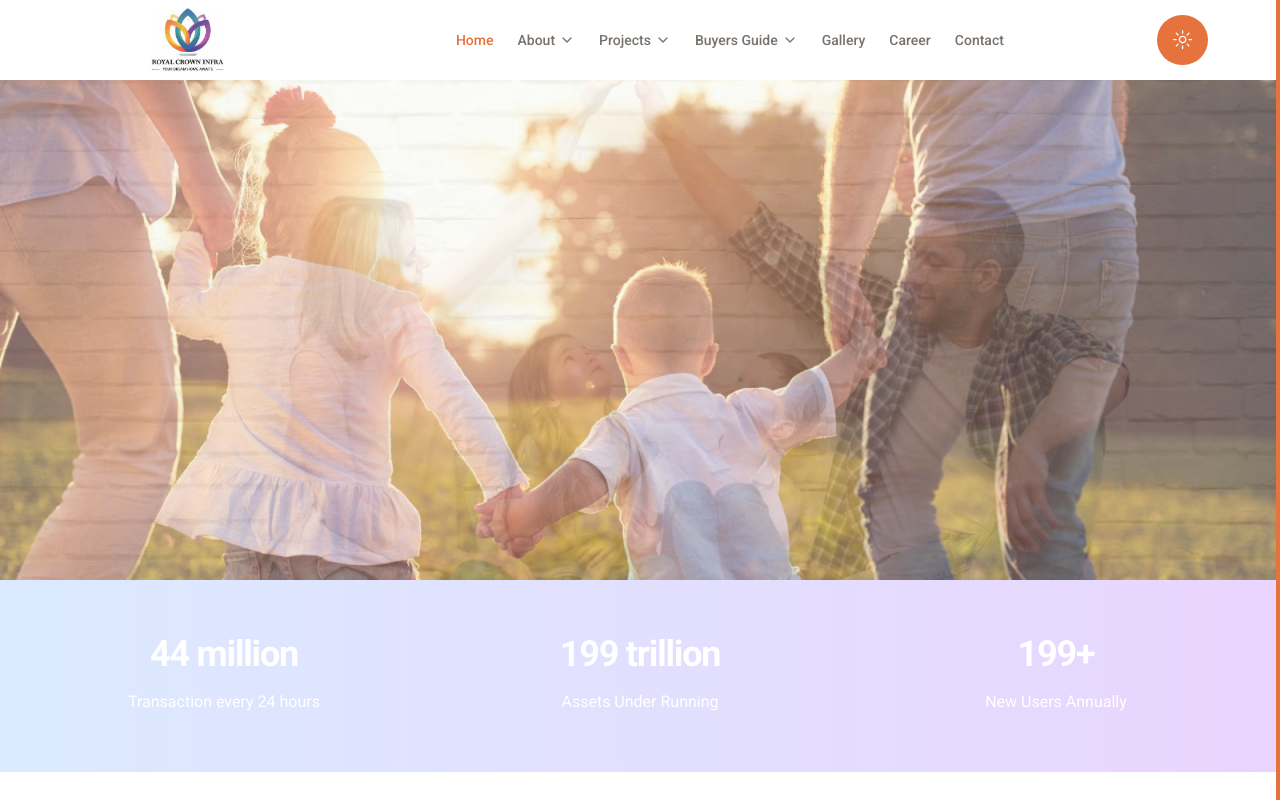
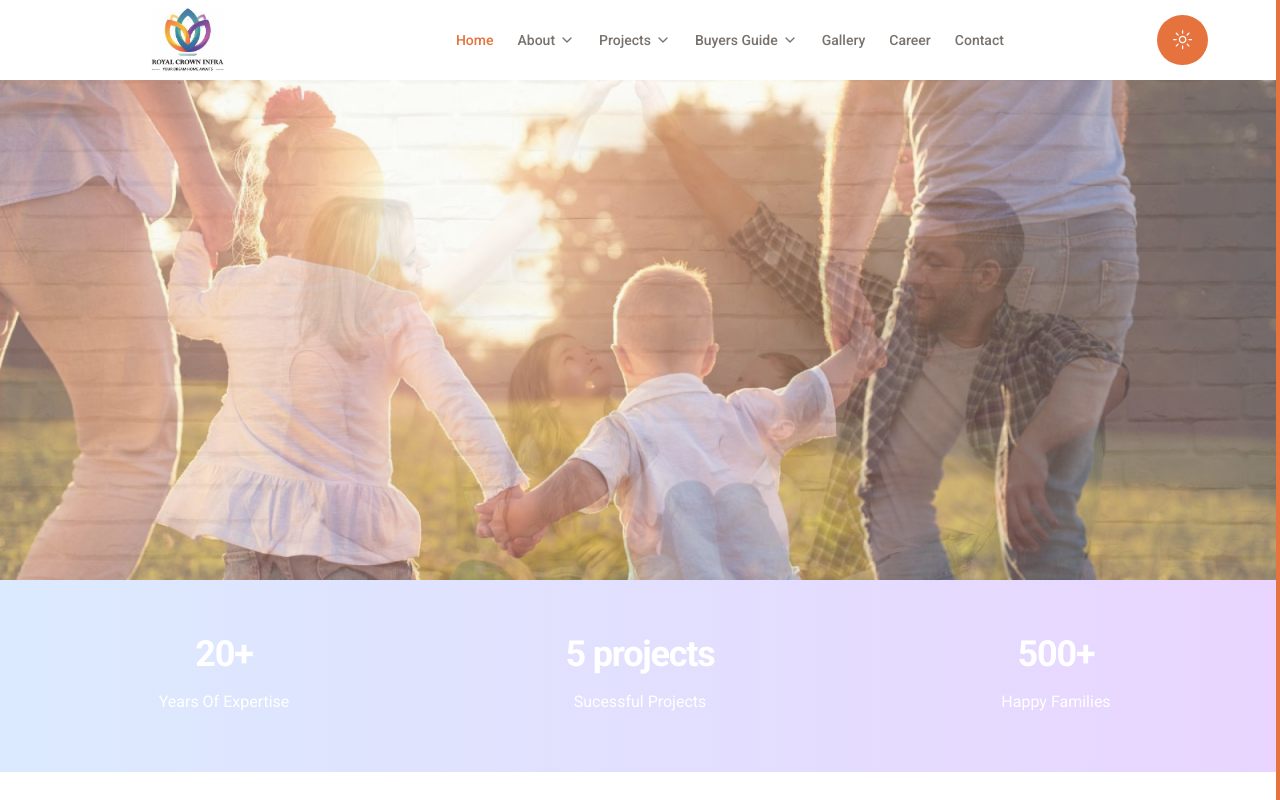
Before and after one commit to royalcrowninfra/royal, a Next.js app: page / in a window 1280 px wide. Shown: the top 800 px of the page. Built offline with nearby package versions, Linux system fonts and the light colour scheme.

Commit message:
comapany section edit

```diff
--- a/components/CompanySection.jsx
+++ b/components/CompanySection.jsx
@@ -15,12 +15,12 @@ const CompanySection = () => {
                         variants={titleVariants}
                         className="mx-auto flex max-w-xs flex-col gap-y-4">
                         <dt className="text-white leading-7">
-                            Transaction every 24 hours
+                            Years Of Expertise
                         </dt>
                         <dd className="order-first text-3xl font-semibold tracking-tight text-white sm:text-5xl">
                             <Badge
-                                endCountNum={44}
-                                endCountText=' million'
+                                endCountNum={20}
+                                endCountText='+'
                             />
                         </dd>
                     </motion.div>
@@ -32,12 +32,12 @@ const CompanySection = () => {
                         variants={tagVariants}
                         className="mx-auto flex max-w-xs flex-col gap-y-4">
                         <dt className="text-white leading-7">
-                            Assets Under Running
+                            Sucessful Projects
                         </dt>
                         <dd className="order-first text-3xl font-semibold tracking-tight text-white sm:text-5xl">
                             <Badge
-                                endCountNum={199}
-                                endCountText=' trillion'
+                                endCountNum={5}
+                                endCountText=' projects'
                             />
                         </dd>
                     </motion.div>
@@ -49,11 +49,11 @@ const CompanySection = () => {
                         variants={tagVariants}
                         className="mx-auto flex max-w-xs flex-col gap-y-4">
                         <dt className="text-white leading-7">
-                            New Users Annually
+                            Happy Families
                         </dt>
                         <dd className="order-first text-3xl font-semibold tracking-tight text-white sm:text-5xl">
                             <Badge
-                                endCountNum={199}
+                                endCountNum={500}
                                 endCountText='+'
                             />
                         </dd>
```
